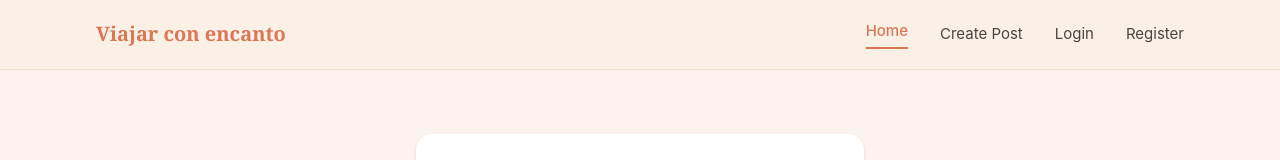
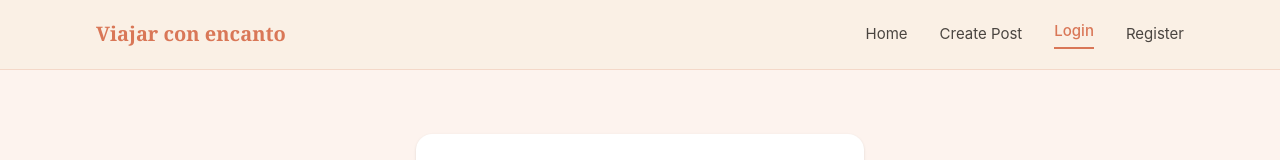
Before and after one commit to rosana50factoria/proyecto-viajar-encanto-frontend, a React app: page /login in a window 1280 px wide. Shown: the top 160 px of the page. Built offline with nearby package versions, Linux system fonts and the light colour scheme; the HTML template or start-up script is replaced by a standard one.

Commit message:
recuperar token en cabecera de la respuesta

```diff
--- a/src/components/common/Header.jsx
+++ b/src/components/common/Header.jsx
@@ -2,8 +2,15 @@ import { useState } from "react";
 import { Menu, X } from "lucide-react";
 import { Link } from "react-router-dom";
 
+import { NavLink } from "react-router-dom";
+
 export default function Header() {
   const [open, setOpen] = useState(false);
+
+  const navLinkClass = ({ isActive }) =>
+    isActive
+      ? "border-b-2 border-primary pb-1 font-medium text-primary"
+      : "hover:text-primary";
 
   return (
     <header className="border-b border-primary/20 bg-tertiary/30">
@@ -12,18 +19,24 @@ export default function Header() {
           Viajar con encanto
         </span>
 
-
         {/* Nav de escritorio */}
         <nav className="hidden items-center gap-8 text-[15px] text-neutral md:flex">
-          <Link to="/" className="border-b-2 border-primary pb-1 font-medium text-primary">
+          <NavLink to="/" end className={navLinkClass}>
             Home
-          </Link>
-          <Link to="/create-post" className="hover:text-primary">Create Post</Link>
-          <Link to="/login" className="hover:text-primary">Login</Link>
-          <Link to="/register" className="hover:text-primary">Register</Link>
+          </NavLink>
+
+          <NavLink to="/create-post" className={navLinkClass}>
+            Create Post
+          </NavLink>
+
+          <NavLink to="/login" className={navLinkClass}>
+            Login
+          </NavLink>
+
+          <NavLink to="/register" className={navLinkClass}>
+            Register
+          </NavLink>
         </nav>
-
-
 
         {/* Botón hamburguesa (móvil) */}
         <button
@@ -38,10 +51,18 @@ export default function Header() {
       {/* Nav móvil desplegable */}
       {open && (
         <nav className="flex flex-col gap-4 border-t border-primary/20 px-4 py-4 text-[15px] text-neutral md:hidden">
-          <Link to="/" className="font-medium text-primary">Home</Link>
-          <Link to="/create-post" className="hover:text-primary">Create Post</Link>
-          <Link to="/login" className="hover:text-primary">Login</Link>
-          <Link to="/register" className="hover:text-primary">Register</Link>
+          <Link to="/" className="font-medium text-primary">
+            Home
+          </Link>
+          <Link to="/create-post" className="hover:text-primary">
+            Create Post
+          </Link>
+          <Link to="/login" className="hover:text-primary">
+            Login
+          </Link>
+          <Link to="/register" className="hover:text-primary">
+            Register
+          </Link>
         </nav>
       )}
     </header>
--- a/src/pages/Login.jsx
+++ b/src/pages/Login.jsx
@@ -10,11 +10,33 @@ export default function Login() {
     setForm({ ...form, [e.target.name]: e.target.value });
   };
 
-  const handleSubmit = (e) => {
-    e.preventDefault();
+  const handleSubmit = async (e) => {
+  e.preventDefault();
+  console.log(form);
+  try {
     // TODO: conectar con el endpoint de login del backend
-    console.log(form);
-  };
+    const res = await fetch("http://localhost:8080/login", {
+      method: "POST",
+      headers: { "Content-Type": "application/json" },
+      body: JSON.stringify({ email: form.email, password: form.password }),
+      //body: JSON.stringify({ username: form.username, password: form.password }),
+    });
+
+    if (!res.ok) {
+      const errorText = await res.text();
+      throw new Error(errorText || "Credenciales incorrectas");
+    }
+
+    const token = res.headers.get("Authorization");
+
+    console.log("Token:", token);
+     // guardar token (localStorage, contexto, etc.)
+    localStorage.setItem("token", token);
+  } catch (err) {
+    console.error(err.message);
+  }
+};
+
 
   return (
     <section className="flex min-h-[70vh] items-center justify-center px-4 py-14 sm:px-8">
```
